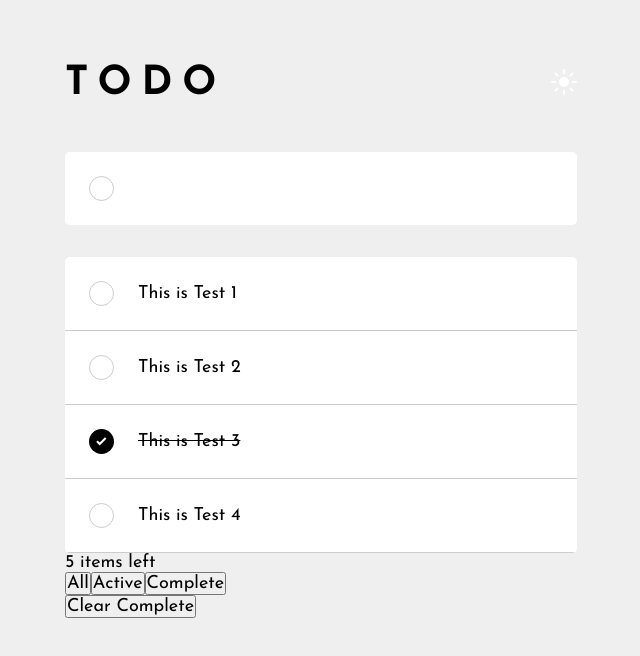
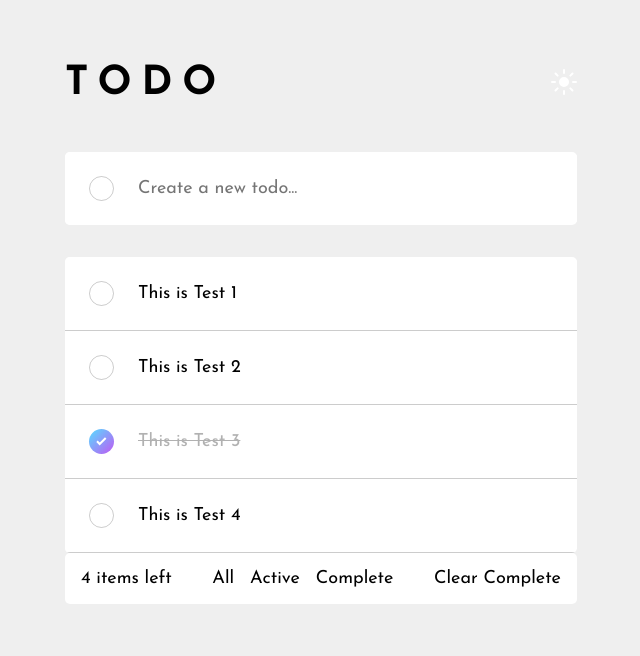
Before and after one commit to nicenicegame/todo-app, a React (Create React App) app: page / in a window 1280 px wide. Shown: the top 656 px of the page, without its empty margins (319-959 px from the left). Built offline with nearby package versions, Linux system fonts and the light colour scheme.

Commit message:
Added clear function

```diff
--- a/src/App.js
+++ b/src/App.js
@@ -1,4 +1,4 @@
-import React, { useState } from 'react'
+import React, { useState, useEffect } from 'react'
 import GlobalStyles from './styles/GlobalStyles'
 import { TodoApp } from './styles/Main'
 import Nav from './components/Nav'
@@ -8,9 +8,15 @@ import Todo from './components/Todo'
 import MenuBar from './components/MenuBar'
 import { v4 as uuidv4 } from 'uuid'
 
+const ALL = 'all'
+const ACTIVE = 'active'
+const COMPLETED = 'completed'
+
 function App() {
+  const [todoStatus, setTodoStatus] = useState(ALL)
   const [isDarkMode, setIsDarkMode] = useState(false)
   const [todoInput, setTodoInput] = useState('')
+  const [shownTodos, setShownTodos] = useState([])
   const [todos, setTodos] = useState([
     {
       id: uuidv4(),
@@ -44,6 +50,20 @@ function App() {
     setTodoInput('')
   }
 
+  useEffect(() => {
+    if (todoStatus === ALL) {
+      setShownTodos(todos)
+    } else if (todoStatus === ACTIVE) {
+      const allTodos = [...todos]
+      const activeTodos = allTodos.filter((todo) => todo.done === false)
+      setShownTodos(activeTodos)
+    } else if (todoStatus === COMPLETED) {
+      const allTodos = [...todos]
+      const completedTodos = allTodos.filter((todo) => todo.done === true)
+      setShownTodos(completedTodos)
+    }
+  }, [todoStatus, todos])
+
   return (
     <>
       <GlobalStyles />
@@ -55,18 +75,23 @@ function App() {
           setTodoInput={setTodoInput}
         />
         <TodoList>
-          {todos.map((todo) => (
+          {shownTodos.map((todo) => (
             <Todo
               key={todo.id}
               id={todo.id}
               name={todo.name}
               done={todo.done}
-              todos={todos}
-              setTodos={setTodos}
+              shownTodos={shownTodos}
+              setShownTodos={setShownTodos}
             />
           ))}
         </TodoList>
-        <MenuBar />
+        <MenuBar
+          length={shownTodos.length}
+          setTodoStatus={setTodoStatus}
+          todos={todos}
+          setTodos={setTodos}
+        />
       </TodoApp>
     </>
   )
--- a/src/components/Form.js
+++ b/src/components/Form.js
@@ -11,6 +11,7 @@ const Form = ({ todoInput, setTodoInput }) => {
         type="text"
         value={todoInput}
         onChange={(e) => setTodoInput(e.target.value)}
+        placeholder="Create a new todo..."
       />
     </StyledForm>
   )
--- a/src/components/MenuBar.js
+++ b/src/components/MenuBar.js
@@ -1,15 +1,33 @@
 import React from 'react'
+import { Menu, FilterBar } from '../styles/MenuBar'
 
-export default function MenuBar() {
+export default function MenuBar({ length, setTodoStatus, todos, setTodos }) {
+  const handleFilter = (e) => {
+    const buttonType = e.target.innerText
+    if (buttonType === 'All') {
+      setTodoStatus('all')
+    } else if (buttonType === 'Active') {
+      setTodoStatus('active')
+    } else if (buttonType === 'Complete') {
+      setTodoStatus('completed')
+    }
+  }
+
+  const clearCompleted = () => {
+    const allTodos = [...todos]
+    const clearedTodos = allTodos.filter((todo) => todo.done === false)
+    setTodos(clearedTodos)
+  }
+
   return (
-    <div className="menu">
-      <p className="number">5 items left</p>
-      <div className="filter">
+    <Menu>
+      <p>{length} items left</p>
+      <FilterBar onClick={handleFilter}>
         <button>All</button>
         <button>Active</button>
         <button>Complete</button>
-      </div>
-      <button>Clear Complete</button>
-    </div>
+      </FilterBar>
+      <button onClick={clearCompleted}>Clear Complete</button>
+    </Menu>
   )
 }
--- a/src/components/Todo.js
+++ b/src/components/Todo.js
@@ -2,12 +2,12 @@ import React from 'react'
 import { TodoItem, CheckBox, CustomCheckBox } from '../styles/Todo'
 import Check from '../images/icon-check.svg'
 
-export default function Todo({ id, name, done, todos, setTodos }) {
+export default function Todo({ id, name, done, shownTodos, setShownTodos }) {
   const handleTodoDone = () => {
-    const newTodos = [...todos]
+    const newTodos = [...shownTodos]
     const thisTodo = newTodos.find((todo) => todo.id === id)
     thisTodo.done = !done
-    setTodos(newTodos)
+    setShownTodos(newTodos)
   }
 
   return (
--- /dev/null
+++ b/src/styles/MenuBar.js
@@ -0,0 +1,22 @@
+import styled from 'styled-components'
+
+export const Menu = styled.div`
+  background: white;
+  padding: 1rem;
+  border-radius: 5px;
+  display: flex;
+  justify-content: space-between;
+  align-items: center;
+
+  button {
+    border: none;
+    background: white;
+    cursor: pointer;
+  }
+`
+
+export const FilterBar = styled.div`
+  button {
+    margin: 0 0.5rem;
+  }
+`
--- a/src/styles/Todo.js
+++ b/src/styles/Todo.js
@@ -14,6 +14,7 @@ export const TodoItem = styled.div`
 
     &.todo-done {
       text-decoration: line-through;
+      opacity: 0.3;
     }
   }
 `
@@ -45,10 +46,16 @@ export const CustomCheckBox = styled.div`
   img {
     pointer-events: none;
     opacity: 0;
+    user-select: none;
   }
 
   &.checked {
-    background: black;
+    border: none;
+    background: linear-gradient(
+      to bottom right,
+      hsl(192, 100%, 67%),
+      hsl(280, 87%, 65%)
+    );
 
     img {
       opacity: 1;
```
